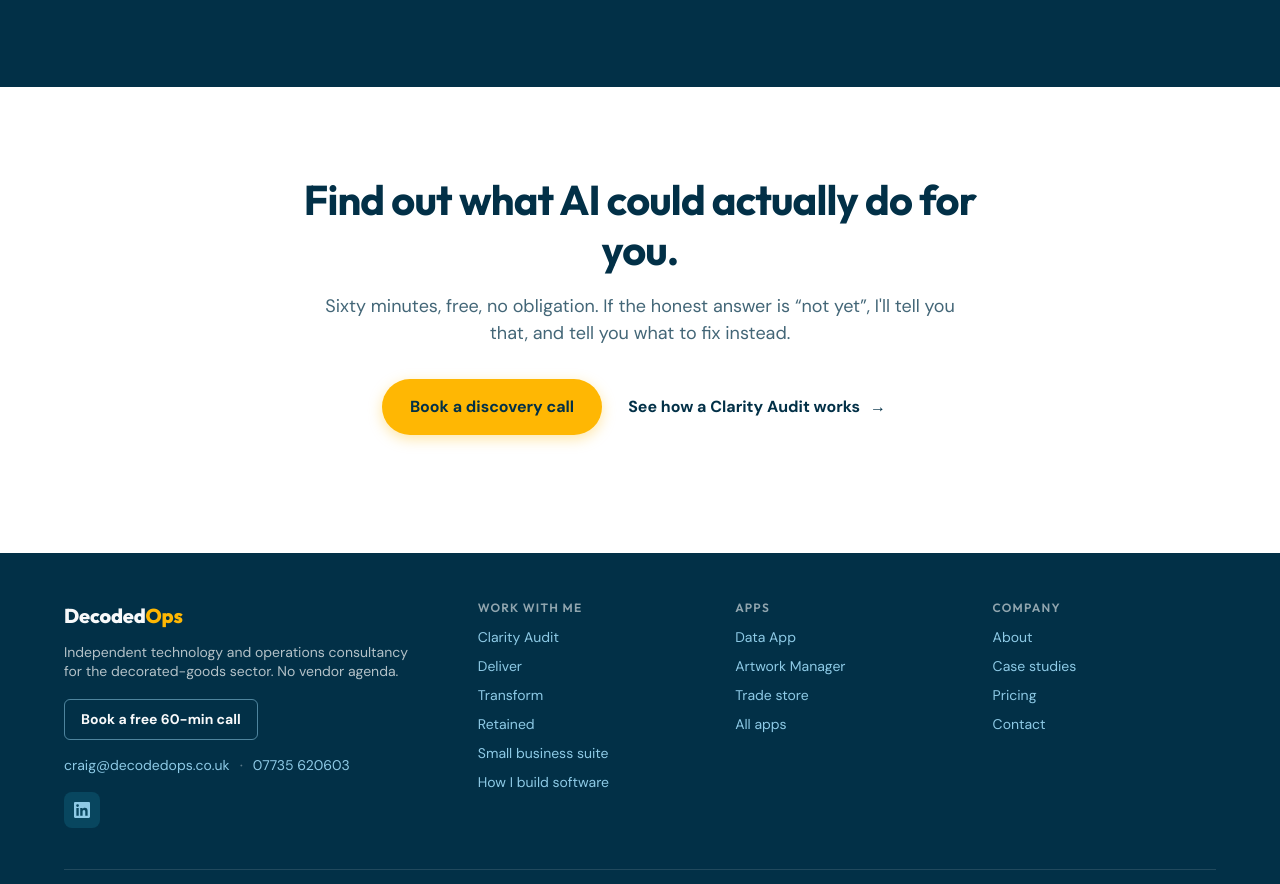
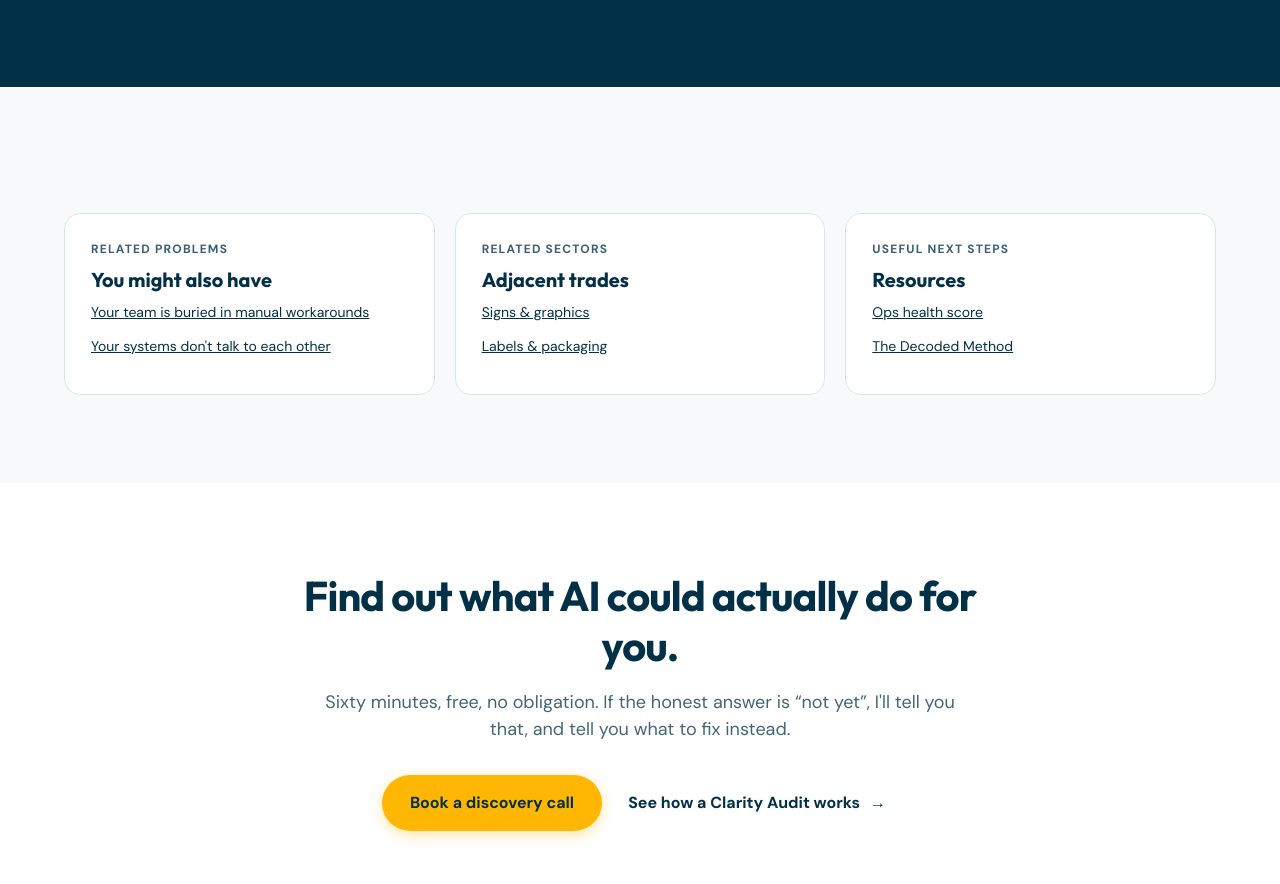
Before and after one commit to craigblackman1-rgb/decoded-ops-site, a Next.js app: page /problems/ai-paralysis in a window 1280 px wide. Shown: the part 4620-5504 px from the top of the page. Built offline with nearby package versions, Linux system fonts and the light colour scheme.

Commit message:
fix(seo): render related links on 4 pages missing the routing block (CR-WEB-040, WO-WEB-011 u16 fix1)

```diff
--- a/app/problems/ai-paralysis/page.tsx
+++ b/app/problems/ai-paralysis/page.tsx
@@ -7,6 +7,7 @@ import { NowAfterPlate } from '@/components/NowAfterPlate';
 import { VideoEmbed } from '@/components/VideoEmbed';
 import { VideoSchema } from '@/components/VideoSchema';
 import { problemVideos } from '@/data/problem-videos';
+import { problemRouting } from '@/data/problem-routing';
 
 export const metadata: Metadata = {
  title: 'AI paralysis: Decoded Ops',
@@ -76,6 +77,7 @@ const aiParalysisSchema = {
 };
 
 export default function AiParalysisPage() {
+ const route = problemRouting['ai-paralysis'];
  return (
   <>
    <JsonLd data={aiParalysisSchema} />
@@ -274,9 +276,64 @@ export default function AiParalysisPage() {
        real opportunities are in your specific operation, and what&apos;s noise you can safely ignore.</p>
      </div>
     </div>
-   </section>
+    </section>
 
-   {/* ── 6 · CTA STRIP ──────────────────────────────────────────────────── */}
+    {/* ── RELATED LINKS ──────────────────────────────────────────────── */}
+    {(route.relatedProblems.length > 0 || route.relatedSectors.length > 0 || route.relatedResources.length > 0) && (
+     <section className="g-off">
+      <div className="wrap">
+       <div className="grid grid--3">
+        {route.relatedProblems.length > 0 && (
+         <article className="card">
+          <span className="kicker">Related problems</span>
+          <h3>You might also have</h3>
+          <ul style={{ margin: 0, padding: 0, listStyle: 'none' }}>
+           {route.relatedProblems.map(p => (
+            <li key={p.href} style={{ marginBottom: 10 }}>
+             <Link href={p.href} className="underline" style={{ fontSize: 'var(--do-text-sm)', color: 'var(--do-text-primary)' }}>
+              {p.label}
+             </Link>
+            </li>
+           ))}
+          </ul>
+         </article>
+        )}
+        {route.relatedSectors.length > 0 && (
+         <article className="card">
+          <span className="kicker">Related sectors</span>
+          <h3>Adjacent trades</h3>
+          <ul style={{ margin: 0, padding: 0, listStyle: 'none' }}>
+           {route.relatedSectors.map(s => (
+            <li key={s.href} style={{ marginBottom: 10 }}>
+             <Link href={s.href} className="underline" style={{ fontSize: 'var(--do-text-sm)', color: 'var(--do-text-primary)' }}>
+              {s.label}
+             </Link>
+            </li>
+           ))}
+          </ul>
+         </article>
+        )}
+        {route.relatedResources.length > 0 && (
+         <article className="card">
+          <span className="kicker">Useful next steps</span>
+          <h3>Resources</h3>
+          <ul style={{ margin: 0, padding: 0, listStyle: 'none' }}>
+           {route.relatedResources.map(r => (
+            <li key={r.href} style={{ marginBottom: 10 }}>
+             <Link href={r.href} className="underline" style={{ fontSize: 'var(--do-text-sm)', color: 'var(--do-text-primary)' }}>
+              {r.label}
+             </Link>
+            </li>
+           ))}
+          </ul>
+         </article>
+        )}
+       </div>
+      </div>
+     </section>
+    )}
+
+    {/* ── 6 · CTA STRIP ──────────────────────────────────────────────────── */}
    <section className="g-white cta-strip">
     <div className="wrap" style={{ maxWidth: 760 }}>
      <h2>Find out what AI could actually do for you.</h2>
--- a/app/problems/bottleneck-growth/page.tsx
+++ b/app/problems/bottleneck-growth/page.tsx
@@ -7,6 +7,7 @@ import { NowAfterPlate } from '@/components/NowAfterPlate';
 import { VideoEmbed } from '@/components/VideoEmbed';
 import { VideoSchema } from '@/components/VideoSchema';
 import { problemVideos } from '@/data/problem-videos';
+import { problemRouting } from '@/data/problem-routing';
 
 export const metadata: Metadata = {
  title: 'Growth bottleneck: Decoded Ops',
@@ -57,6 +58,7 @@ const bottleneckGrowthSchema = {
 };
 
 export default function BottleneckGrowthPage() {
+ const route = problemRouting['bottleneck-growth'];
  return (
   <>
    <JsonLd data={bottleneckGrowthSchema} />
@@ -210,9 +212,64 @@ export default function BottleneckGrowthPage() {
        actually follow, not a consultancy document that sits in a drawer.</p>
      </div>
     </div>
-   </section>
+    </section>
 
-   {/* ── 5 · CTA STRIP ──────────────────────────────────────────────────── */}
+    {/* ── RELATED LINKS ──────────────────────────────────────────────── */}
+    {(route.relatedProblems.length > 0 || route.relatedSectors.length > 0 || route.relatedResources.length > 0) && (
+     <section className="g-off">
+      <div className="wrap">
+       <div className="grid grid--3">
+        {route.relatedProblems.length > 0 && (
+         <article className="card">
+          <span className="kicker">Related problems</span>
+          <h3>You might also have</h3>
+          <ul style={{ margin: 0, padding: 0, listStyle: 'none' }}>
+           {route.relatedProblems.map(p => (
+            <li key={p.href} style={{ marginBottom: 10 }}>
+             <Link href={p.href} className="underline" style={{ fontSize: 'var(--do-text-sm)', color: 'var(--do-text-primary)' }}>
+              {p.label}
+             </Link>
+            </li>
+           ))}
+          </ul>
+         </article>
+        )}
+        {route.relatedSectors.length > 0 && (
+         <article className="card">
+          <span className="kicker">Related sectors</span>
+          <h3>Adjacent trades</h3>
+          <ul style={{ margin: 0, padding: 0, listStyle: 'none' }}>
+           {route.relatedSectors.map(s => (
+            <li key={s.href} style={{ marginBottom: 10 }}>
+             <Link href={s.href} className="underline" style={{ fontSize: 'var(--do-text-sm)', color: 'var(--do-text-primary)' }}>
+              {s.label}
+             </Link>
+            </li>
+           ))}
+          </ul>
+         </article>
+        )}
+        {route.relatedResources.length > 0 && (
+         <article className="card">
+          <span className="kicker">Useful next steps</span>
+          <h3>Resources</h3>
+          <ul style={{ margin: 0, padding: 0, listStyle: 'none' }}>
+           {route.relatedResources.map(r => (
+            <li key={r.href} style={{ marginBottom: 10 }}>
+             <Link href={r.href} className="underline" style={{ fontSize: 'var(--do-text-sm)', color: 'var(--do-text-primary)' }}>
+              {r.label}
+             </Link>
+            </li>
+           ))}
+          </ul>
+         </article>
+        )}
+       </div>
+      </div>
+     </section>
+    )}
+
+    {/* ── 5 · CTA STRIP ──────────────────────────────────────────────────── */}
    <section className="g-white cta-strip">
     <div className="wrap" style={{ maxWidth: 760 }}>
      <h2>Find out what&apos;s still sitting on your desk that shouldn&apos;t be.</h2>
--- a/app/sectors/garment-decoration/page.tsx
+++ b/app/sectors/garment-decoration/page.tsx
@@ -248,6 +248,22 @@ export default function GarmentDecorationPage() {
                   </ul>
                 </div>
               )}
+              {route.relatedSectors && route.relatedSectors.length > 0 && (
+                <div className="card">
+                  <span className="kicker">Related sectors</span>
+                  <h3 style={{ fontSize: 'var(--do-text-lg)', margin: '8px 0' }}>Adjacent trades</h3>
+                  <ul style={{ listStyle: 'none', padding: 0, margin: 0 }}>
+                    {route.relatedSectors.map((s) => (
+                      <li key={s.href} style={{ marginBottom: '10px' }}>
+                        <Link href={s.href} style={{ display: 'flex', alignItems: 'flex-start', gap: '8px', fontSize: 'var(--do-text-sm)' }}>
+                          <ArrowRight size={14} style={{ marginTop: '2px', flexShrink: 0, color: 'var(--do-cerulean)' }} aria-hidden="true" />
+                          <span>{s.label}</span>
+                        </Link>
+                      </li>
+                    ))}
+                  </ul>
+                </div>
+              )}
             </div>
           </div>
         </section>
--- a/app/sectors/print-promotional/page.tsx
+++ b/app/sectors/print-promotional/page.tsx
@@ -215,7 +215,7 @@ export default function PrintPromotionalPage() {
       </section>
 
       {/* CROSS-LINKS */}
-      {(route.targetService || (route.relatedProblems && route.relatedProblems.length > 0) || (route.relatedResources && route.relatedResources.length > 0)) && (
+      {(route.targetService || (route.relatedProblems && route.relatedProblems.length > 0) || (route.relatedResources && route.relatedResources.length > 0) || (route.relatedSectors && route.relatedSectors.length > 0)) && (
         <section style={{ padding: 'clamp(40px, 4.5vw, 60px) 0' }} className="g-tint">
           <div className="wrap">
             <div className="grid grid--3">
@@ -255,6 +255,22 @@ export default function PrintPromotionalPage() {
                         <Link href={r.href} style={{ display: 'flex', alignItems: 'flex-start', gap: '8px', fontSize: 'var(--do-text-sm)' }}>
                           <ArrowRight size={14} style={{ marginTop: '2px', flexShrink: 0, color: 'var(--do-cerulean)' }} aria-hidden="true" />
                           <span>{r.label}</span>
+                        </Link>
+                      </li>
+                    ))}
+                  </ul>
+                </div>
+              )}
+              {route.relatedSectors && route.relatedSectors.length > 0 && (
+                <div className="card">
+                  <span className="kicker">Related sectors</span>
+                  <h3 style={{ fontSize: 'var(--do-text-lg)', margin: '8px 0' }}>Adjacent trades</h3>
+                  <ul style={{ listStyle: 'none', padding: 0, margin: 0 }}>
+                    {route.relatedSectors.map((s) => (
+                      <li key={s.href} style={{ marginBottom: '10px' }}>
+                        <Link href={s.href} style={{ display: 'flex', alignItems: 'flex-start', gap: '8px', fontSize: 'var(--do-text-sm)' }}>
+                          <ArrowRight size={14} style={{ marginTop: '2px', flexShrink: 0, color: 'var(--do-cerulean)' }} aria-hidden="true" />
+                          <span>{s.label}</span>
                         </Link>
                       </li>
                     ))}
```
